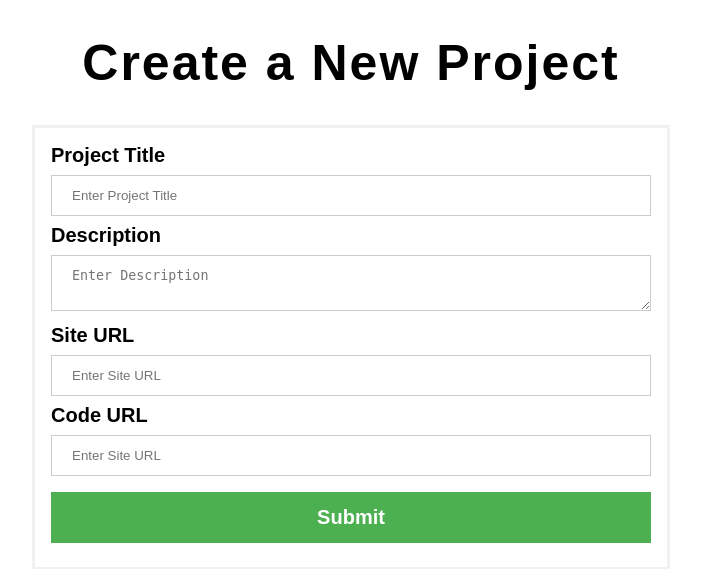
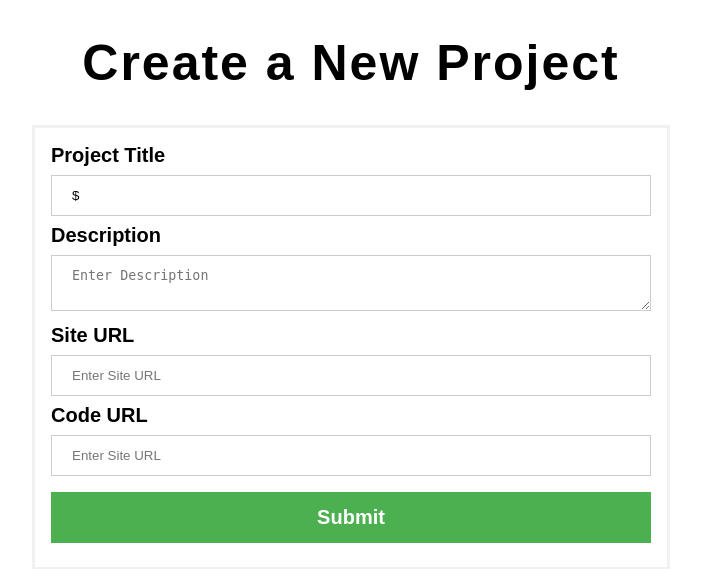
Before and after one commit to snack-attack/Portfolio-CMS, a PHP site: page /projectForm.php in a window 1280 px wide. Shown: the top 569 px of the page, without its empty margins (289-990 px from the left). Run offline with PHP 8.4, Linux system fonts and the light colour scheme; data comes from the database, SQL or seed files in the repository.

Commit message:
pulling vars in inputs

```diff
--- a/projectForm.php
+++ b/projectForm.php
@@ -23,7 +23,7 @@
         <form method="POST" action="addProject.php">
             <div class="container">
                 <label for="title">Project Title</label>
-                <input type="text" placeholder="Enter Project Title" name="title" required>
+                <input type="text" placeholder="Enter Project Title" name="title" value="<?= '$' ?>" required>
 
                 <label for="description">Description</label>
                 <textarea placeholder="Enter Description" name="description" required></textarea>
```
